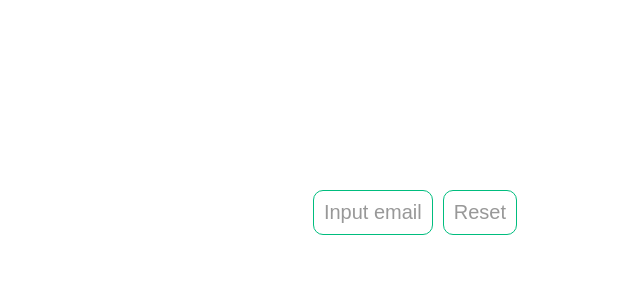
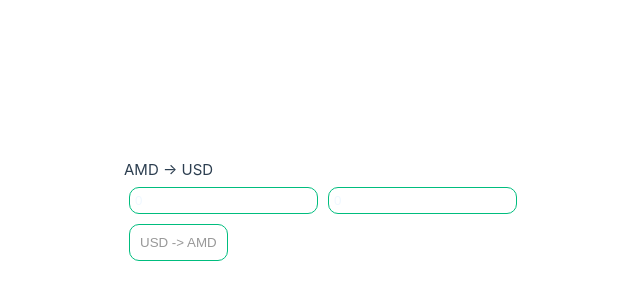
Before and after one commit to Mane-my/vue-demo, a Vue app: page / in a window 1280 px wide. Shown: the part 188-488 px from the top of the page, without its empty margins (118-758 px from the left). Built offline with nearby package versions, Linux system fonts and the light colour scheme.

Commit message:
added exchange currancy converter, deleted vscode folder

```diff
--- a/src/App.vue
+++ b/src/App.vue
@@ -1,92 +1,17 @@
 <script>
+import Exchange from './components/Exchange.vue'
+
 export default {
+  components: {
+    Exchange
+  },
   data() {
-    return {
-      txtValid: '',
-      txtInvalid: ''
-    }
+    return {}
   },
-
-  methods: {
-    promptField(value) {
-      value = prompt('Verify email')
-      console.log(value)
-
-      if (/^\w+([\.-]?\w+)*@\w+([\.-]?\w+)*(\.\w{2,3})+$/.test(value)) {
-        this.txtValid = value
-        this.txtInvalid = ''
-      } else {
-        this.txtInvalid = value
-        this.txtValid = ''
-      }
-    },
-
-    resetValues() {
-      this.txtValid = ''
-      this.txtInvalid = ''
-    }
-  }
+  methods: {}
 }
 </script>
 
 <template>
-  <header>
-    <div class="btns">
-      <button @click="promptField(value)">Input email</button>
-      <button @click="resetValues()">Reset</button>
-    </div>
-
-    <div class="validField" v-if="txtValid">
-      <h1>{{ txtValid }}</h1>
-      <h4>Email is valid</h4>
-    </div>
-
-    <div class="invalidField" v-if="txtInvalid">
-      <h1>{{ txtInvalid }}</h1>
-      <h4>Email is invalid</h4>
-    </div>
-  </header>
+  <Exchange />
 </template>
-
-<style scoped>
-.btns button {
-  cursor: pointer;
-  color: #989898;
-  font-size: 20px;
-  padding: 10px;
-  margin: 5px;
-  border: 1px solid hsla(160, 100%, 37%, 1);
-  border-radius: 10px;
-  background-color: transparent;
-}
-
-.btns button:hover {
-  background-color: hsla(160, 100%, 37%, 1);
-  color: aliceblue;
-}
-
-.validField h1,
-.invalidField h1 {
-  border-radius: 10px;
-  color: aliceblue;
-  text-align: center;
-  margin-top: 20px;
-  padding-bottom: 7px;
-}
-
-.validField h1 {
-  border: 1px solid green;
-}
-
-.validField h4 {
-  color: green;
-}
-
-.invalidField h1 {
-  border: 1px solid red;
-}
-
-.invalidField h4 {
-  color: red;
-}
-</style>
--- /dev/null
+++ b/src/components/Exchange.vue
@@ -0,0 +1,76 @@
+<script>
+export default {
+  data() {
+    return {
+      value: 0,
+      rate: 400,
+      currency: 'AMD'
+    }
+  },
+
+  methods: {
+    inputFunc(event) {
+      this.value = event.target.value
+    },
+    focusFunc() {
+      if (+this.value === 0) {
+        this.value = ''
+      }
+    },
+    changeCurrency() {
+      if (this.currency === 'AMD') {
+        this.currency = 'USD'
+      } else {
+        this.currency = 'AMD'
+      }
+      this.value = 0
+    }
+  }
+}
+</script>
+
+<template>
+  <div class="inputDiv" v-if="currency === 'AMD'">
+    <div>
+      <div>AMD -> USD</div>
+      <input @input="inputFunc" @focus="focusFunc" type="number" :value="value" />
+      <input type="number" disabled :value="value / rate" />
+    </div>
+    <button @click="changeCurrency">USD -> AMD</button>
+  </div>
+
+  <div class="inputDiv" v-else>
+    <div>
+      <div>USD -> AMD</div>
+      <input @input="inputFunc" @focus="focusFunc" type="number" :value="value" />
+      <input type="number" disabled :value="value * rate" />
+    </div>
+    <button @click="changeCurrency">AMD -> USD</button>
+  </div>
+</template>
+
+<style scoped>
+.inputDiv input {
+  color: aliceblue;
+  margin: 5px;
+  padding: 5px;
+  background: none;
+  border: 1px solid hsla(160, 100%, 37%, 1);
+  border-radius: 10px;
+}
+
+.inputDiv button {
+  cursor: pointer;
+  color: #989898;
+  padding: 10px;
+  margin: 5px;
+  border: 1px solid hsla(160, 100%, 37%, 1);
+  border-radius: 10px;
+  background-color: transparent;
+}
+
+.inputDiv button:hover {
+  background-color: hsla(160, 100%, 37%, 1);
+  color: aliceblue;
+}
+</style>
```
